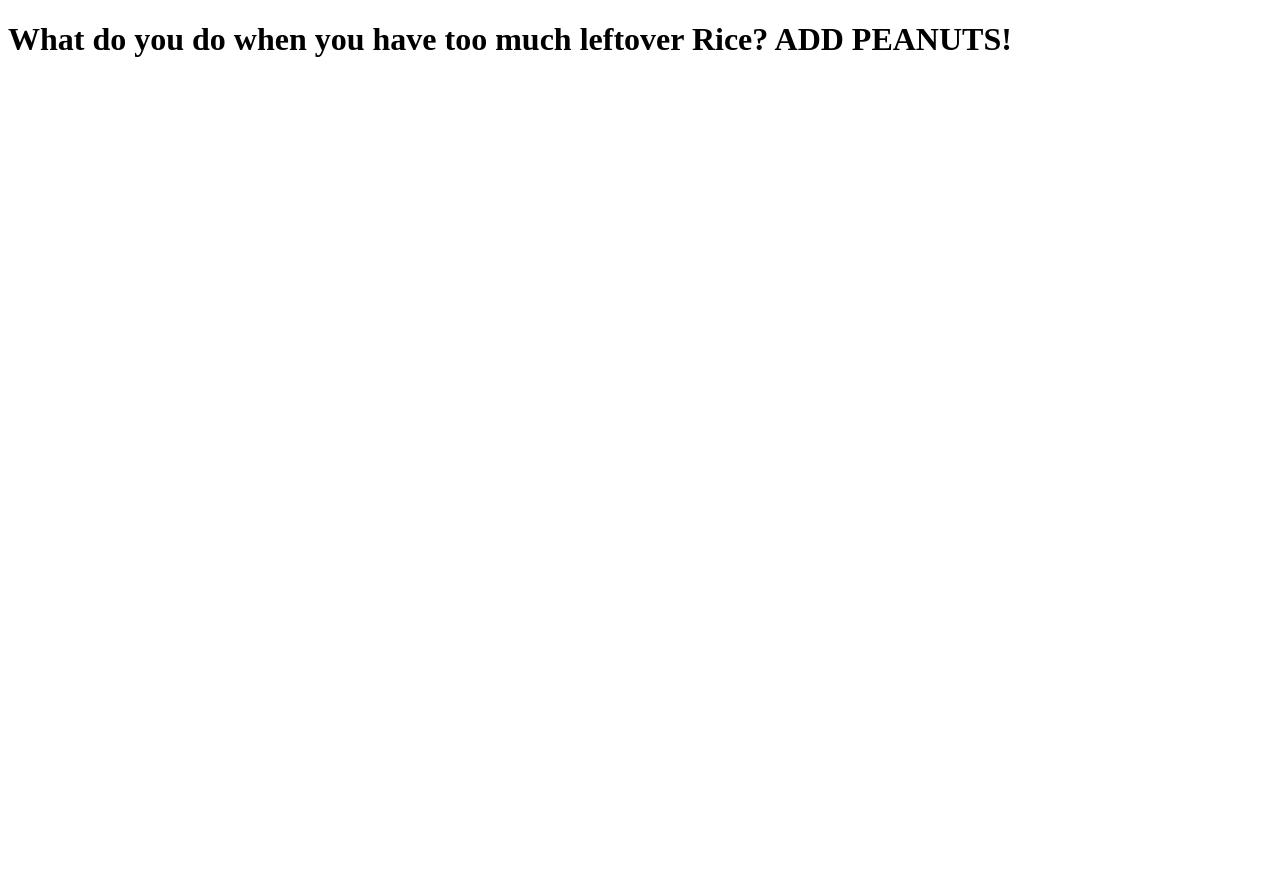
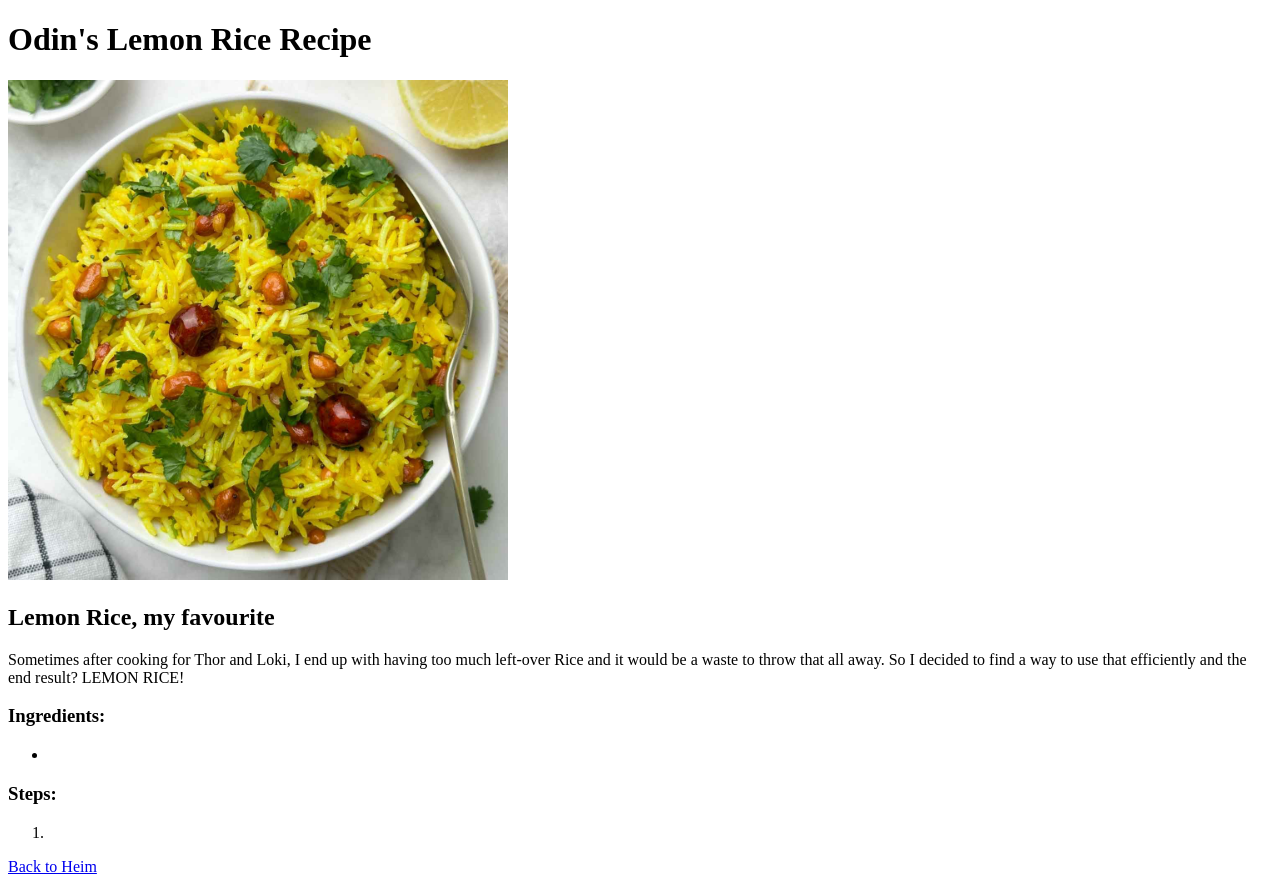
Before and after one commit to SideoNaut/odin-recipes, a plain HTML site: page recipes/lemonrice.html in a window 1280 px wide. Before the commit the page ends 800 px from the top, so only its background shows below. Drawn offline with Linux system fonts and the light colour scheme.

Commit message:
Add links, images, flavour text, improve structure

```diff
--- a/recipes/lemonrice.html
+++ b/recipes/lemonrice.html
@@ -6,6 +6,18 @@
     <title>Lemon Rice</title>
 </head>
 <body>
-    <h1>What do you do when you have too much leftover Rice? ADD PEANUTS!</h1>
+    <h1>Odin's Lemon Rice Recipe</h1>
+    <img src="../images/lemon-rice.jpg" alt="Cooked Lemon Rice" height="500px">
+    <h2>Lemon Rice, my favourite</h2>
+    <p>Sometimes after cooking for Thor and Loki, I end up with having too much left-over Rice and it would be a waste to throw that all away. So I decided to find a way to use that efficiently and the end result? LEMON RICE!</p>
+    <h3>Ingredients:</h3>
+    <ul>
+        <li></li>
+    </ul>
+    <h3>Steps:</h3>
+    <ol>
+        <li></li>
+    </ol>
+    <a href="../index.html" alt="Back to Homepage">Back to Heim</a>
 </body>
 </html>
```
Also changed, not shown: index.html (+5 -2 lines), images/lemon-rice.jpg (added).
